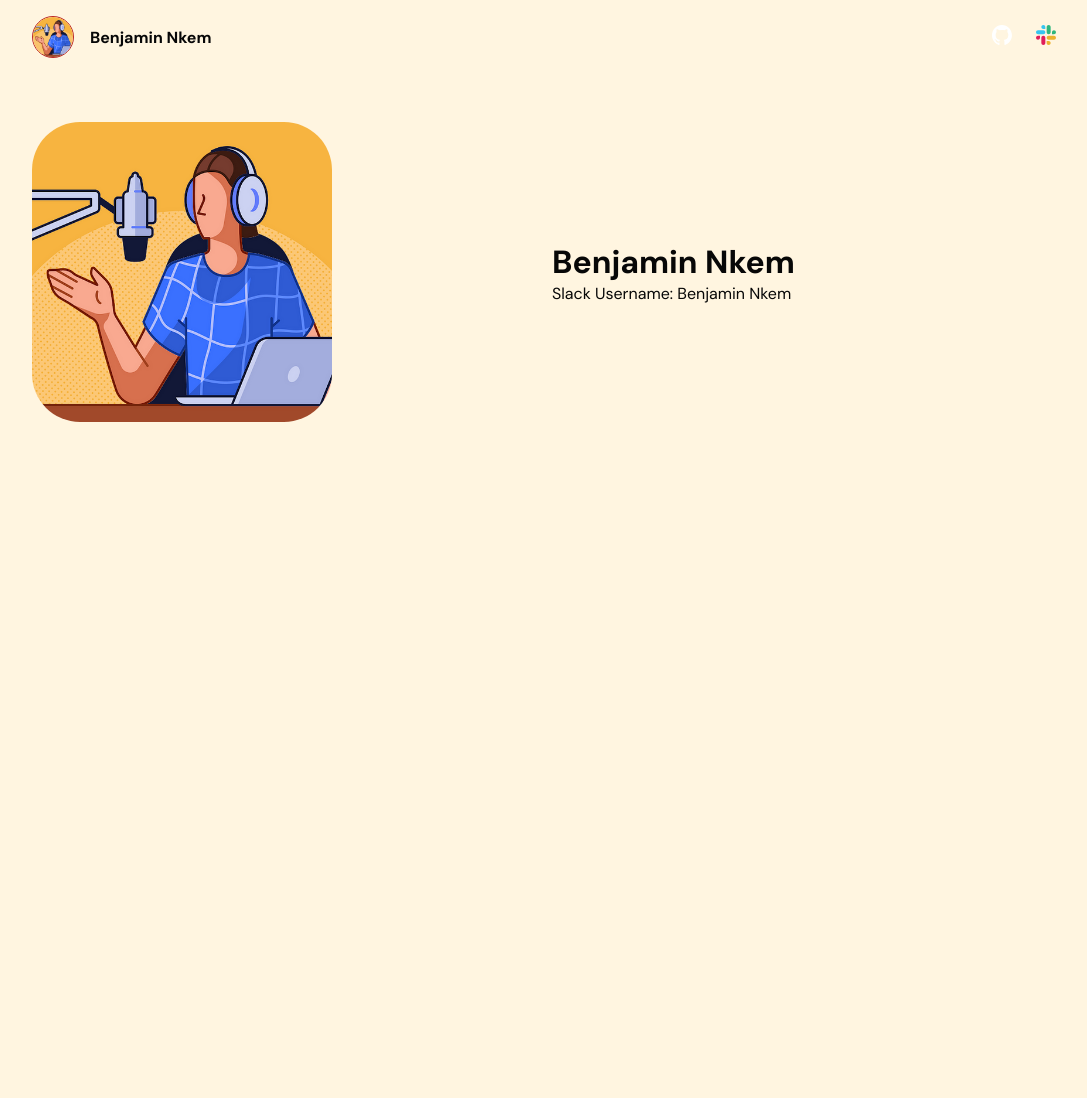
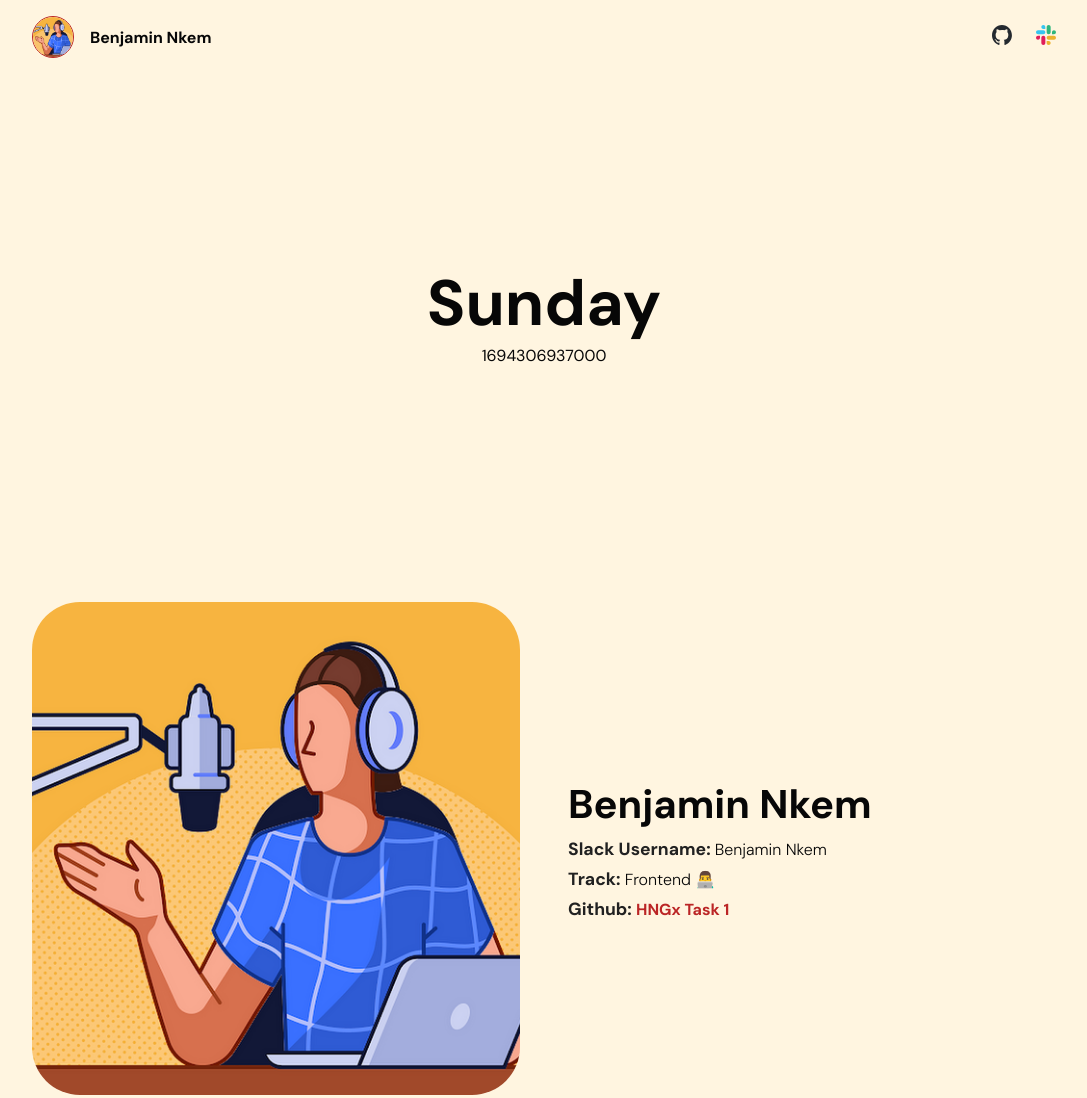
Before and after one commit to benjaminnkem/hngx-task-1, a plain HTML site: page index.html in a window 1280 px wide. Shown: the whole page, without its empty margins (96-1183 px from the left). Before the commit the page ends 800 px from the top, so only its background shows below. Drawn offline with Linux system fonts and the light colour scheme.

Commit message:
rounded up task 1 for now

```diff
--- a/app.js
+++ b/app.js
@@ -0,0 +1,13 @@
+const dayOfTheWeekEl = document.querySelector("#dayOfTheWeek");
+const currentUTCTimeEl = document.querySelector("#currentUTCTime");
+
+const daysInAWeek = ["Sunday", "Monday", "Tuesday", "Wednesday", "Thursday", "Friday", "Saturday"];
+
+const updateValues = () => {
+  dayOfTheWeekEl.textContent = daysInAWeek[new Date().getDay()];
+  currentUTCTimeEl.textContent = new Date().getTime();
+};
+
+updateValues(); // for initial updating
+
+setInterval(() => updateValues(), 1000); // updates every seconds
--- a/index.html
+++ b/index.html
@@ -4,6 +4,7 @@
     <meta charset="UTF-8" />
     <meta name="viewport" content="width=device-width, initial-scale=1.0" />
     <link rel="stylesheet" href="/styles.css" />
+    <script defer src="/app.js"></script>
     <title>Frontend Task 1 - benjaminnkem (HNGX)</title>
   </head>
   <body>
@@ -14,7 +15,7 @@
             <img
               src="/assets/images/slack_profile_image.png"
               alt="Benjamin Nkem"
-              data-testid="Benjamin Nkem"
+              data-testid="slackDisplayImage"
               width="100"
               height="100"
               id="nav_logo_img"
@@ -22,13 +23,13 @@
             />
           </div>
 
-          <span title="Slack Username">Benjamin Nkem</span>
+          <span title="Slack Username" data-testid="slackUserName">Benjamin Nkem</span>
         </div>
 
         <ul class="nav_links_con">
           <li>
-            <a href="https://github.com/benjaminnkem" target="_blank">
-              <img src="/assets/svgs/github-mark-white.svg" alt="Github Logo" width="20" height="20" />
+            <a href="https://github.com/benjaminnkem/hngx-task-1" target="_blank">
+              <img src="/assets/svgs/github-mark.svg" alt="Github Logo" width="20" height="20" />
             </a>
           </li>
           <li>
@@ -41,19 +42,42 @@
     </header>
 
     <main>
+      <section class="date_time_con">
+        <div>
+          <p id="dayOfTheWeek" data-testid="currentDayOfTheWeek">Monday</p>
+          <p data-testid="currentUTCTime" id="currentUTCTime"></p>
+        </div>
+      </section>
+
       <section class="jumbo">
+        <div class="jumbo_img_con">
           <img
             src="/assets/images/slack_profile_image.png"
             alt="Benjamin Nkem"
-          data-testid="Benjamin Nkem"
+            data-testid="slackDisplayImage"
             width="300"
             height="300"
+            draggable="false"
           />
+
+          <div class="slack_img_info">
+            <p>My Slack Profile Image</p>
+          </div>
+        </div>
 
         <div class="jumbo-texts_con">
           <div>
             <h1 data-testid="Benjamin Nkem" class="slackName">Benjamin Nkem</h1>
-            <p>Slack Username: <span>Benjamin Nkem</span></p>
+            <div id="my_details">
+              <p>Slack Username: <span data-testid="slackUserName">Benjamin Nkem</span></p>
+              <p>Track: <span data-testid="myTrack">Frontend 👨‍💻</span></p>
+              <p>
+                Github:
+                <a href="https://github.com/benjaminnkem/hngx-task-1" target="_blank" data-testid="“githubURL”"
+                  >HNGx Task 1</a
+                >
+              </p>
+            </div>
           </div>
         </div>
       </section>
--- a/styles.css
+++ b/styles.css
@@ -1,4 +1,4 @@
-@import url('https://fonts.googleapis.com/css2?family=DM+Sans:opsz,wght@9..40,300;9..40,400;9..40,700;9..40,800&display=swap');
+@import url("https://fonts.googleapis.com/css2?family=DM+Sans:opsz,wght@9..40,300;9..40,400;9..40,700;9..40,800&display=swap");
 
 :root {
   --primaryWhite: #fff;
@@ -6,6 +6,7 @@
   --primaryTextColor: #070707;
 
   --secondaryOffWhite: #fff5e0;
+  --secondaryTextColor: #212121;
   --secondaryBlue: #141e46;
   --secondaryRed: #bb2525;
   --maxWidth: 1024px;
@@ -38,6 +39,7 @@ body {
   :root {
     --secondaryOffWhite: #121212;
     --primaryTextColor: #fff;
+    --secondaryTextColor: #acacac;
   }
 }
 
@@ -68,7 +70,7 @@ nav div:first-of-type {
 #nav_logo_img {
   width: 100%;
   height: 100%;
-  aspect-ratio: 1/1;
+  object-fit: cover;
 }
 
 .nav_links_con {
@@ -82,15 +84,59 @@ main {
   margin-inline: auto;
 }
 
+.date_time_con {
+  min-height: 30rem;
+  display: flex;
+  align-items: center;
+  justify-content: center;
+  text-align: center;
+}
+
+#dayOfTheWeek {
+  font-size: 4rem;
+  font-weight: bolder;
+}
+
 .jumbo {
   padding: 3rem 0;
   display: grid;
   grid-template-columns: repeat(2, 1fr);
-  gap: 1rem;
+  gap: 3rem;
 }
 
-.jumbo > img {
+.jumbo_img_con {
   border-radius: 3rem;
+  overflow: hidden;
+  position: relative;
+}
+
+.jumbo_img_con img {
+  width: 100%;
+  height: 100%;
+  object-fit: cover;
+  z-index: -1;
+}
+
+.slack_img_info {
+  position: absolute;
+  top: 0;
+  left: 0;
+  width: 100%;
+  height: 100%;
+  opacity: 0;
+  transition: all 0.15s;
+  display: flex;
+  justify-content: center;
+  align-items: center;
+  font-size: 2rem;
+  font-weight: bold;
+  user-select: none;
+  text-shadow: 0 0 5px rgba(0, 0, 0, 0.461);
+}
+
+.jumbo_img_con:hover .slack_img_info {
+  opacity: 1;
+  backdrop-filter: blur(8px);
 }
 
 .jumbo-texts_con {
@@ -99,7 +145,40 @@ main {
   align-items: center;
 }
 
+.jumbo-texts_con p {
+  font-weight: 700;
+  color: var(--secondaryTextColor);
+  font-size: 1.1rem;
+}
+
+.jumbo-texts_con p span {
+  font-weight: 300;
+  color: var(--primaryTextColor);
+}
+
 .slackName {
-  font-size: 2rem;
+  font-size: 2.5rem;
   font-weight: 700;
 }
+
+#my_details {
+  margin-top: 0.5rem;
+  display: flex;
+  flex-direction: column;
+  gap: 0.5rem;
+}
+
+#my_details a {
+  color: var(--secondaryRed);
+  transition: color 0.2s;
+}
+
+#my_details a:hover {
+  color: var(--primaryRed);
+}
+
+@media screen and (max-width: 1024px) {
+  :root {
+    --maxWidth: 92%;
+  }
+}
```
Lines whose indentation alone changed are shown as unchanged.
